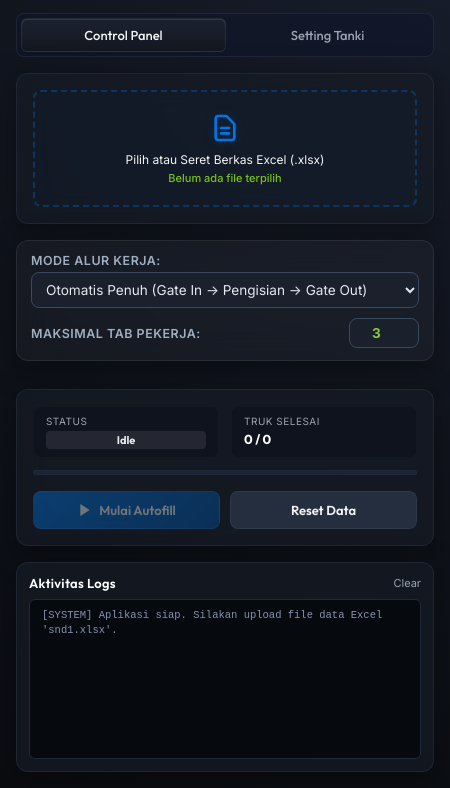
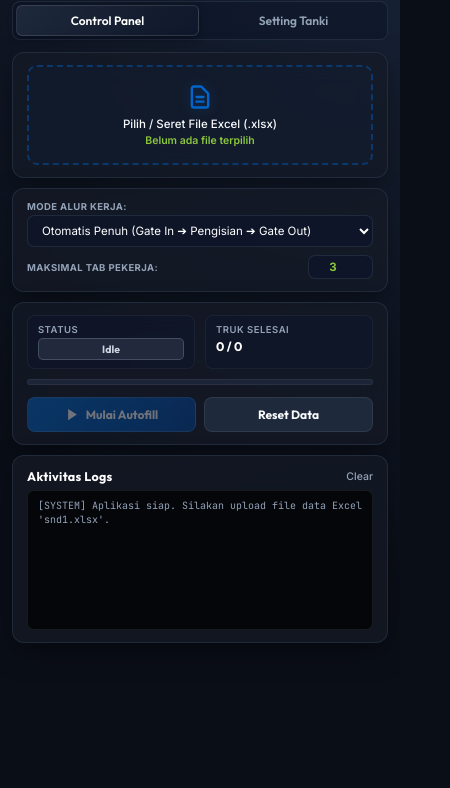
Before and after one commit to Jooz404/Autofill_Program, a browser extension: page popup.html in a window 400 px wide. Shown: the part 64-852 px from the top of the page, 450 px wide, since content can reach past the window. Drawn offline with Linux system fonts and the light colour scheme.

Commit message:
Versi Improvisasi tampilan fleksibilitas UI

```diff
--- a/popup.css
+++ b/popup.css
@@ -1,52 +1,61 @@
-/* Variables & Design System */
+/* Pertamina S&D Autofill - Fluid Responsive Design System */
 :root {
-  --bg-primary: #0a0c10;
-  --bg-secondary: #131720;
-  --bg-card: rgba(22, 28, 38, 0.7);
-  --border-color: rgba(45, 55, 72, 0.5);
-  --text-main: #f3f4f6;
-  --text-muted: #9ca3af;
+  --bg-primary: #0a0e17;
+  --bg-secondary: #121824;
+  --bg-card: rgba(20, 26, 38, 0.75);
+  --bg-card-hover: rgba(28, 36, 52, 0.85);
+  --border-color: rgba(51, 65, 85, 0.5);
+  --border-focus: #0066cc;
 
-  /* Brand colors */
-  --pertamina-red: #ff3344;
-  --pertamina-blue: #0076e5;
-  --pertamina-green: #78c21a;
+  --text-main: #f8fafc;
+  --text-muted: #94a3b8;
+  --text-dim: #64748b;
 
-  /* Glow effects */
-  --glow-red: 0 0 15px rgba(255, 51, 68, 0.4);
-  --glow-blue: 0 0 15px rgba(0, 118, 229, 0.4);
-  --glow-green: 0 0 15px rgba(120, 194, 26, 0.4);
-  --glow-card: 0 8px 32px 0 rgba(0, 0, 0, 0.37);
+  /* Pertamina Corporate Palette */
+  --pertamina-red: #ff2e43;
+  --pertamina-blue: #0066cc;
+  --pertamina-green: #8dc63f;
+  --pertamina-dark-blue: #003b80;
+
+  /* Glow Effects */
+  --glow-blue: 0 0 16px rgba(0, 102, 204, 0.35);
+  --glow-green: 0 0 16px rgba(141, 198, 63, 0.35);
+  --glow-red: 0 0 16px rgba(255, 46, 67, 0.35);
+  --glow-card: 0 10px 30px -5px rgba(0, 0, 0, 0.5);
 
   --font-display: 'Outfit', 'Inter', sans-serif;
   --font-sans: 'Inter', -apple-system, sans-serif;
 }
 
-/* Base Styles */
 * {
   box-sizing: border-box;
   margin: 0;
   padding: 0;
 }
 
-body {
-  width: 450px;
-  min-height: 560px;
+html, body {
+  width: 100%;
+  height: 100%;
+  min-width: 280px;
+  max-width: 100%;
   font-family: var(--font-sans);
   background-color: var(--bg-primary);
   color: var(--text-main);
   overflow-x: hidden;
+  font-size: 13px;
+  -webkit-font-smoothing: antialiased;
 }
 
-/* Glassmorphism Scrollbar */
+/* Custom Scrollbar */
 ::-webkit-scrollbar {
-  width: 6px;
+  width: 5px;
+  height: 5px;
 }
 ::-webkit-scrollbar-track {
   background: var(--bg-primary);
 }
 ::-webkit-scrollbar-thumb {
-  background: #2d3748;
+  background: #334155;
   border-radius: 4px;
 }
 ::-webkit-scrollbar-thumb:hover {
@@ -54,40 +63,40 @@ body {
 }
 
 .app-container {
-  padding: 16px;
-  background: radial-gradient(circle at top right, #171d2b, #0a0c10);
-  min-height: 560px;
+  width: 100%;
+  min-height: 100vh;
+  padding: 12px;
+  background: radial-gradient(circle at top right, #172236 0%, #0a0e17 70%);
   display: flex;
   flex-direction: column;
+  gap: 12px;
 }
 
-/* Header */
+/* Header Section */
 .app-header {
   display: flex;
   justify-content: space-between;
   align-items: center;
-  margin-bottom: 16px;
-  padding-bottom: 12px;
+  padding-bottom: 10px;
   border-bottom: 1px solid var(--border-color);
+  gap: 8px;
 }
 
 .logo-area {
   display: flex;
   align-items: center;
   gap: 10px;
+  min-width: 0;
 }
 
 .header-logo {
-  filter: drop-shadow(0 0 6px rgba(0, 118, 229, 0.5));
+  flex-shrink: 0;
+  filter: drop-shadow(0 0 8px rgba(0, 102, 204, 0.4));
   transition: transform 0.3s ease;
 }
 
 .header-logo.driving {
   animation: truckBounce 0.35s infinite alternate ease-in-out;
-}
-
-.header-logo.driving .wheel-hub {
-  transform-origin: center;
 }
 
 .header-logo.driving .road-dash {
@@ -104,32 +113,43 @@ body {
   100% { stroke-dashoffset: -18; }
 }
 
+.brand {
+  min-width: 0;
+}
+
 .brand h1 {
   font-family: var(--font-display);
-  font-size: 16px;
+  font-size: 15px;
   font-weight: 700;
-  letter-spacing: 0.5px;
-  background: linear-gradient(90deg, #fff, #b3c0d4);
+  letter-spacing: 0.3px;
+  background: linear-gradient(90deg, #ffffff, #cbd5e1);
   -webkit-background-clip: text;
   -webkit-text-fill-color: transparent;
+  white-space: nowrap;
+  overflow: hidden;
+  text-overflow: ellipsis;
   line-height: 1.2;
 }
 
 .brand p {
   font-size: 10px;
   color: var(--text-muted);
+  white-space: nowrap;
+  overflow: hidden;
+  text-overflow: ellipsis;
 }
 
 .edge-indicator {
   display: flex;
   align-items: center;
   gap: 6px;
-  font-size: 11px;
+  font-size: 10.5px;
   color: var(--text-muted);
-  background: rgba(30, 41, 59, 0.7);
+  background: rgba(30, 41, 59, 0.6);
   padding: 4px 8px;
   border-radius: 20px;
-  border: 1px solid rgba(255, 255, 255, 0.05);
+  border: 1px solid rgba(255, 255, 255, 0.08);
+  flex-shrink: 0;
 }
 
 .pulse-dot {
@@ -146,14 +166,14 @@ body {
   100% { opacity: 1; }
 }
 
-/* Nav Tabs */
+/* Navigation Tabs */
 .nav-tabs {
   display: flex;
-  background: rgba(15, 23, 42, 0.6);
-  padding: 4px;
+  background: rgba(15, 23, 42, 0.7);
+  padding: 3px;
   border-radius: 8px;
-  margin-bottom: 16px;
   border: 1px solid var(--border-color);
+  gap: 4px;
 }
 
 .tab-btn {
@@ -161,183 +181,236 @@ body {
   background: none;
   border: none;
   font-family: var(--font-display);
-  font-size: 13px;
-  font-weight: 500;
+  font-size: 12px;
+  font-weight: 600;
   color: var(--text-muted);
-  padding: 8px 12px;
+  padding: 7px 10px;
   cursor: pointer;
   border-radius: 6px;
-  transition: all 0.3s cubic-bezier(0.4, 0, 0.2, 1);
+  transition: all 0.25s ease;
+  white-space: nowrap;
 }
 
 .tab-btn:hover {
-  color: var(--text-main);
-  background: rgba(255, 255, 255, 0.03);
+  color: #fff;
+  background: rgba(255, 255, 255, 0.04);
 }
 
 .tab-btn.active {
-  color: var(--text-main);
-  background: var(--bg-secondary);
-  border: 1px solid rgba(255, 255, 255, 0.08);
-  box-shadow: inset 0 1px 0 rgba(255, 255, 255, 0.1);
-  background: linear-gradient(180deg, #1b212f, #131720);
+  color: #fff;
+  background: linear-gradient(135deg, #1e293b, #0f172a);
+  border: 1px solid rgba(255, 255, 255, 0.12);
+  box-shadow: 0 2px 8px rgba(0, 0, 0, 0.4);
 }
 
-/* Tab Section Switching */
+/* Tab Content Sections */
+.app-content {
+  flex: 1;
+  display: flex;
+  flex-direction: column;
+}
+
 .tab-section {
   display: none;
   flex-direction: column;
-  gap: 16px;
+  gap: 10px;
 }
 
 .tab-section.active {
   display: flex;
 }
 
-/* Cards styles */
+/* Fluid Cards */
 .card {
+  width: 100%;
   background: var(--bg-card);
   backdrop-filter: blur(16px);
   -webkit-backdrop-filter: blur(16px);
   border-radius: 12px;
   border: 1px solid var(--border-color);
-  padding: 16px;
+  padding: 12px 14px;
   box-shadow: var(--glow-card);
+  transition: border-color 0.2s ease;
+}
+
+.card:hover {
+  border-color: rgba(100, 116, 139, 0.6);
 }
 
 .card-header {
   display: flex;
   justify-content: space-between;
   align-items: center;
+  gap: 8px;
 }
 
 .card-header h3 {
   font-family: var(--font-display);
-  font-size: 13px;
-  font-weight: 600;
+  font-size: 12.5px;
+  font-weight: 700;
   color: #fff;
   letter-spacing: 0.3px;
 }
 
-/* Drag and Drop area */
+/* Dropzone Upload Card */
 .dropzone {
   display: flex;
   flex-direction: column;
   align-items: center;
   justify-content: center;
-  border: 2px dashed rgba(0, 118, 229, 0.3);
-  border-radius: 8px;
-  padding: 20px 10px;
+  border: 2px dashed rgba(0, 102, 204, 0.4);
+  border-radius: 10px;
+  padding: 16px 10px;
   cursor: pointer;
   transition: all 0.3s ease;
-  background: rgba(13, 110, 253, 0.02);
+  background: rgba(0, 102, 204, 0.03);
+  text-align: center;
 }
 
 .dropzone:hover {
   border-color: var(--pertamina-blue);
-  background: rgba(0, 118, 229, 0.05);
-  box-shadow: inset 0 0 15px rgba(0, 118, 229, 0.08);
+  background: rgba(0, 102, 204, 0.08);
+  box-shadow: inset 0 0 15px rgba(0, 102, 204, 0.1);
 }
 
 .upload-icon {
-  width: 32px;
-  height: 32px;
+  width: 28px;
+  height: 28px;
   color: var(--pertamina-blue);
-  margin-bottom: 8px;
-  filter: drop-shadow(0 0 4px rgba(0, 118, 229, 0.2));
+  margin-bottom: 6px;
+  filter: drop-shadow(0 0 6px rgba(0, 102, 204, 0.3));
 }
 
 .dropzone-text {
-  font-size: 12px;
+  font-size: 11.5px;
+  font-weight: 500;
   color: var(--text-main);
-  margin-bottom: 4px;
+  margin-bottom: 3px;
 }
 
 .file-name {
-  font-size: 11px;
+  font-size: 10.5px;
   color: var(--pertamina-green);
-  font-weight: 500;
-  max-width: 280px;
+  font-weight: 600;
+  max-width: 100%;
   white-space: nowrap;
   overflow: hidden;
   text-overflow: ellipsis;
 }
 
-/* Status Gauge Grid */
+/* Mode Selection Card */
+.mode-select-card {
+  display: flex;
+  flex-direction: column;
+  gap: 8px;
+}
+
+.form-label {
+  font-size: 10.5px;
+  font-weight: 700;
+  color: var(--text-muted);
+  text-transform: uppercase;
+  letter-spacing: 0.4px;
+}
+
+.form-input {
+  width: 100%;
+  background: rgba(15, 23, 42, 0.9);
+  border: 1px solid var(--border-color);
+  border-radius: 7px;
+  color: #fff;
+  padding: 7px 10px;
+  font-size: 11.5px;
+  transition: all 0.2s ease;
+  font-family: var(--font-sans);
+}
+
+.form-input:focus {
+  outline: none;
+  border-color: var(--pertamina-blue);
+  box-shadow: 0 0 10px rgba(0, 102, 204, 0.3);
+}
+
+/* Controls & Status Grid */
 .status-gaugeGrid {
   display: grid;
   grid-template-columns: 1fr 1fr;
-  gap: 12px;
-  margin-bottom: 12px;
+  gap: 10px;
+  margin-bottom: 10px;
 }
 
 .gauge-item {
-  background: rgba(14, 18, 27, 0.6);
-  border: 1px solid rgba(255, 255, 255, 0.02);
+  background: rgba(15, 23, 42, 0.8);
+  border: 1px solid rgba(255, 255, 255, 0.05);
   border-radius: 8px;
-  padding: 8px 12px;
+  padding: 8px 10px;
   display: flex;
   flex-direction: column;
-  gap: 4px;
+  gap: 3px;
 }
 
 .gauge-label {
-  font-size: 10px;
+  font-size: 9.5px;
   color: var(--text-muted);
   text-transform: uppercase;
   letter-spacing: 0.5px;
+  font-weight: 600;
 }
 
 .gauge-val {
   font-family: var(--font-display);
-  font-size: 13px;
+  font-size: 12.5px;
   font-weight: 700;
   color: #fff;
 }
 
 .status-badge {
-  padding: 2px 6px;
-  border-radius: 4px;
-  font-size: 11px;
+  padding: 3px 8px;
+  border-radius: 5px;
+  font-size: 10.5px;
+  font-weight: 700;
   display: inline-block;
   text-align: center;
+  white-space: nowrap;
+  overflow: hidden;
+  text-overflow: ellipsis;
 }
 
-.status-badge.idle { background: rgba(156, 163, 175, 0.15); color: #e5e7eb; }
-.status-badge.running { background: rgba(0, 118, 229, 0.15); color: #60a5fa; box-shadow: 0 0 10px rgba(0, 118, 229, 0.2); }
-.status-badge.paused { background: rgba(245, 158, 11, 0.15); color: #fbbf24; }
-.status-badge.completed { background: rgba(120, 194, 26, 0.15); color: #34d399; box-shadow: 0 0 10px rgba(120, 194, 26, 0.2); }
+.status-badge.idle { background: rgba(148, 163, 184, 0.15); color: #cbd5e1; border: 1px solid rgba(148, 163, 184, 0.3); }
+.status-badge.running { background: rgba(0, 102, 204, 0.2); color: #38bdf8; border: 1px solid rgba(56, 189, 248, 0.4); box-shadow: 0 0 10px rgba(0, 102, 204, 0.3); }
+.status-badge.paused { background: rgba(245, 158, 11, 0.2); color: #fbbf24; border: 1px solid rgba(245, 158, 11, 0.4); }
+.status-badge.completed { background: rgba(141, 198, 63, 0.2); color: #4ade80; border: 1px solid rgba(74, 222, 128, 0.4); box-shadow: 0 0 10px rgba(141, 198, 63, 0.3); }
 
 /* Progress Bar */
 .progress-bar-container {
-  height: 5px;
-  background-color: rgba(30, 41, 59, 0.8);
+  height: 6px;
+  background-color: rgba(30, 41, 59, 0.9);
   border-radius: 4px;
-  margin-bottom: 16px;
+  margin-bottom: 12px;
   overflow: hidden;
-  border: 1px solid rgba(255, 255, 255, 0.02);
+  border: 1px solid rgba(255, 255, 255, 0.05);
 }
 
 .progress-bar {
   height: 100%;
   background: linear-gradient(90deg, var(--pertamina-blue), var(--pertamina-green));
-  box-shadow: 0 0 8px rgba(0, 118, 229, 0.5);
+  box-shadow: 0 0 10px rgba(0, 102, 204, 0.6);
   transition: width 0.4s ease;
 }
 
 /* Action Buttons */
 .action-buttons {
   display: flex;
-  gap: 10px;
+  gap: 8px;
 }
 
 .btn {
   flex: 1;
   border: none;
   font-family: var(--font-display);
-  font-size: 13px;
-  font-weight: 600;
-  padding: 10px 16px;
+  font-size: 12px;
+  font-weight: 700;
+  padding: 9px 12px;
   border-radius: 8px;
   cursor: pointer;
   display: flex;
@@ -345,6 +418,7 @@ body {
   justify-content: center;
   gap: 6px;
   transition: all 0.2s ease;
+  white-space: nowrap;
 }
 
 .btn:active {
@@ -359,35 +433,32 @@ body {
 }
 
 .btn-start {
-  background: linear-gradient(135deg, var(--pertamina-blue), #0054a6);
+  background: linear-gradient(135deg, var(--pertamina-blue), #004499);
   color: #fff;
-  border: 1px solid rgba(255, 255, 255, 0.1);
+  border: 1px solid rgba(255, 255, 255, 0.15);
 }
 
 .btn-start:hover:not(:disabled) {
   box-shadow: var(--glow-blue);
-  background: linear-gradient(135deg, #0084ff, #0054a6);
+  background: linear-gradient(135deg, #0077ff, #004499);
 }
 
 .btn-secondary {
-  background: #252e3e;
+  background: #1e293b;
   color: var(--text-main);
-  border: 1px solid rgba(255, 255, 255, 0.05);
+  border: 1px solid rgba(255, 255, 255, 0.08);
 }
 
 .btn-secondary:hover:not(:disabled) {
-  background: #313d52;
+  background: #334155;
 }
 
-/* Terminal Log Details */
-.log-card {
-  padding: 12px;
-}
-
+/* Terminal Log Panel */
 .clear-log {
-  font-size: 11px;
+  font-size: 10.5px;
   color: var(--text-muted);
   cursor: pointer;
+  font-weight: 500;
 }
 
 .clear-log:hover {
@@ -395,100 +466,81 @@ body {
 }
 
 .log-terminal {
-  height: 160px;
-  background: #06090e;
-  border: 1px solid #1f2937;
-  border-radius: 6px;
-  padding: 8px 12px;
-  font-family: monospace;
-  font-size: 10.5px;
+  height: 140px;
+  background: #04060a;
+  border: 1px solid rgba(255, 255, 255, 0.08);
+  border-radius: 7px;
+  padding: 8px 10px;
+  font-family: 'JetBrains Mono', 'Consolas', monospace;
+  font-size: 10px;
   overflow-y: auto;
-  margin-top: 8px;
+  margin-top: 6px;
 }
 
 .log-entry {
   line-height: 1.4;
   margin-bottom: 4px;
+  word-break: break-word;
 }
-.log-entry.system { color: #8892b0; }
+.log-entry.system { color: #94a3b8; }
 .log-entry.info { color: #38bdf8; }
-.log-entry.success { color: var(--pertamina-green); }
-.log-entry.warn { color: #f59e0b; }
+.log-entry.success { color: #4ade80; }
+.log-entry.warn { color: #fbbf24; }
 .log-entry.error { color: var(--pertamina-red); font-weight: bold; }
 
-/* Config Form elements */
+/* Tank Config Form */
 .config-desc {
-  font-size: 11px;
+  font-size: 10.5px;
   color: var(--text-muted);
-  margin-bottom: 16px;
+  margin-bottom: 10px;
+  line-height: 1.3;
 }
 
 .save-status {
-  font-size: 11px;
-  color: var(--text-muted);
+  font-size: 10px;
+  color: var(--pertamina-green);
   font-style: italic;
+  font-weight: 500;
 }
 
 .tank-form {
   display: flex;
   flex-direction: column;
-  gap: 12px;
-  max-height: 380px;
+  gap: 10px;
+  max-height: 420px;
   overflow-y: auto;
-  padding-right: 4px;
+  padding-right: 2px;
 }
 
 .form-category-header {
   font-family: var(--font-display);
-  font-size: 11.5px;
-  font-weight: 700;
+  font-size: 10.5px;
+  font-weight: 800;
   color: var(--pertamina-blue);
   text-transform: uppercase;
   letter-spacing: 0.5px;
-  margin: 8px 0 2px 0;
-  border-bottom: 1px solid rgba(0, 118, 229, 0.2);
-  padding-bottom: 4px;
+  margin: 6px 0 2px 0;
+  border-bottom: 1px solid rgba(0, 102, 204, 0.25);
+  padding-bottom: 3px;
 }
 
-.form-row {
-  display: flex;
-  gap: 12px;
-}
-
-.form-row.split .form-group {
-  flex: 1;
-}
-
-.form-row.inline-three .form-group {
-  flex: 1;
+.form-grid-fluid {
+  display: grid;
+  grid-template-columns: repeat(auto-fit, minmax(110px, 1fr));
+  gap: 8px;
 }
 
 .form-group {
   display: flex;
   flex-direction: column;
-  gap: 4px;
+  gap: 3px;
 }
 
 .form-group label {
-  font-size: 10px;
-  font-weight: 600;
+  font-size: 9.5px;
+  font-weight: 700;
   color: var(--text-muted);
+  white-space: nowrap;
+  overflow: hidden;
+  text-overflow: ellipsis;
 }
-
-.form-input {
-  background: rgba(14, 18, 27, 0.8);
-  border: 1px solid var(--border-color);
-  border-radius: 6px;
-  color: #fff;
-  padding: 8px 10px;
-  font-size: 12px;
-  transition: all 0.2s ease;
-  font-family: var(--font-sans);
-}
-
-.form-input:focus {
-  outline: none;
-  border-color: var(--pertamina-blue);
-  box-shadow: 0 0 8px rgba(0, 118, 229, 0.25);
-  background: rgba(14, 18, 27, 1);
-}
--- a/popup.html
+++ b/popup.html
@@ -3,10 +3,10 @@
 <head>
   <meta charset="UTF-8">
   <meta name="viewport" content="width=device-width, initial-scale=1.0">
-  <title>Pertamina S&D Autofill</title>
+  <title>Pertamina S&amp;D Autofill</title>
   <link rel="preconnect" href="https://fonts.googleapis.com">
   <link rel="preconnect" href="https://fonts.gstatic.com" crossorigin>
-  <link href="https://fonts.googleapis.com/css2?family=Inter:wght@300;400;500;600;700&family=Outfit:wght@400;500;600;700;800&display=swap" rel="stylesheet">
+  <link href="https://fonts.googleapis.com/css2?family=Inter:wght@400;500;600;700&family=Outfit:wght@500;600;700;800&family=JetBrains+Mono:wght@400;500&display=swap" rel="stylesheet">
   <link rel="stylesheet" href="popup.css">
 </head>
 <body>
@@ -14,7 +14,7 @@
     <!-- Header -->
     <header class="app-header">
       <div class="logo-area">
-        <svg class="header-logo" id="app-header-logo" width="32" height="32" viewBox="0 0 128 128">
+        <svg class="header-logo" id="app-header-logo" width="30" height="30" viewBox="0 0 128 128">
           <!-- Background Badge -->
           <rect x="10" y="10" width="108" height="108" rx="24" fill="#182234" stroke="#0066cc" stroke-width="3"/>
 
@@ -23,14 +23,13 @@
           <line class="road-dash" x1="24" y1="94" x2="104" y2="94" stroke="#8dc63f" stroke-width="4" stroke-dasharray="10 8" stroke-linecap="round"/>
 
           <!-- TRUCK TANKER BODY -->
-          <!-- Tank (Back part) -->
           <rect x="22" y="42" width="56" height="38" rx="14" fill="#e2e8f0" stroke="#94a3b8" stroke-width="1.5"/>
           <path d="M 22,56 Q 50,60 78,56 L 78,72 Q 50,76 22,72 Z" fill="#0066cc"/>
           <path d="M 22,52 L 78,52 L 78,56 L 22,56 Z" fill="#ff2e43"/>
           <rect x="36" y="38" width="12" height="4" rx="2" fill="#64748b"/>
           <rect x="56" y="38" width="12" height="4" rx="2" fill="#64748b"/>
 
-          <!-- Truck Cabin (Front facing right) -->
+          <!-- Truck Cabin -->
           <path d="M 78,48 L 94,48 Q 104,48 106,58 L 108,70 Q 108,80 98,80 L 78,80 Z" fill="#ff2e43"/>
           <path d="M 84,52 L 96,52 Q 101,52 102,58 L 103,64 L 84,64 Z" fill="#0f172a" stroke="#38bdf8" stroke-width="1"/>
           <rect x="102" y="70" width="7" height="8" rx="2" fill="#475569"/>
@@ -54,7 +53,7 @@
         </div>
       </div>
       <div class="edge-indicator">
-        <span>MS Edge</span>
+        <span>Side Panel</span>
         <div class="pulse-dot"></div>
       </div>
     </header>
@@ -75,23 +74,25 @@
             <svg class="upload-icon" xmlns="http://www.w3.org/2000/svg" fill="none" viewBox="0 0 24 24" stroke="currentColor">
               <path stroke-linecap="round" stroke-linejoin="round" stroke-width="2" d="M9 12h6m-6 4h6m2 5H7a2 2 0 01-2-2V5a2 2 0 012-2h5.586a1 1 0 01.707.293l5.414 5.414a1 1 0 01.293.707V19a2 2 0 01-2 2z" />
             </svg>
-            <span class="dropzone-text">Pilih atau Seret Berkas Excel (.xlsx)</span>
+            <span class="dropzone-text">Pilih / Seret File Excel (.xlsx)</span>
             <span class="file-name" id="file-name-label">Belum ada file terpilih</span>
             <input type="file" id="excel-file" accept=".xlsx, .xls, .xlsm" style="display: none;">
           </label>
         </div>
 
-        <!-- Mode & Worker Concurrency Selection Card -->
-        <div class="card mode-select-card" style="margin-bottom: 12px; padding: 12px 14px; background: rgba(255, 255, 255, 0.03); border: 1px solid rgba(255, 255, 255, 0.08); border-radius: 12px;">
-          <label for="mode-select" style="font-size: 0.78rem; font-weight: 600; color: #a0aec0; margin-bottom: 4px; display: block; text-transform: uppercase; letter-spacing: 0.5px;">Mode Alur Kerja:</label>
-          <select id="mode-select" class="form-input" style="width: 100%; font-size: 0.85rem; padding: 8px 10px; border-radius: 8px; background: #1a202c; color: #e2e8f0; border: 1px solid #3a4a5e; cursor: pointer; margin-bottom: 10px;">
-            <option value="FULL">Otomatis Penuh (Gate In -> Pengisian -> Gate Out)</option>
-            <option value="SKIP_PENGISIAN">Semi-Otomatis (Gate In &amp; Gate Out Saja)</option>
-          </select>
+        <!-- Mode & Worker Selection Card -->
+        <div class="card mode-select-card">
+          <div class="form-group">
+            <label for="mode-select" class="form-label">Mode Alur Kerja:</label>
+            <select id="mode-select" class="form-input">
+              <option value="FULL">Otomatis Penuh (Gate In ➔ Pengisian ➔ Gate Out)</option>
+              <option value="SKIP_PENGISIAN">Semi-Otomatis (Gate In &amp; Gate Out Saja)</option>
+            </select>
+          </div>
 
-          <div style="display: flex; align-items: center; justify-content: space-between; gap: 10px;">
-            <label for="max-workers-input" style="font-size: 0.78rem; font-weight: 600; color: #a0aec0; text-transform: uppercase; letter-spacing: 0.5px; margin: 0;">Maksimal Tab Pekerja:</label>
-            <input type="number" id="max-workers-input" min="1" max="10" value="3" class="form-input" style="width: 70px; font-size: 0.85rem; padding: 6px 8px; border-radius: 8px; background: #1a202c; color: #8dc63f; border: 1px solid #3a4a5e; text-align: center; font-weight: 700;">
+          <div class="form-group" style="flex-direction: row; justify-content: space-between; align-items: center; gap: 8px;">
+            <label for="max-workers-input" class="form-label" style="margin: 0;">Maksimal Tab Pekerja:</label>
+            <input type="number" id="max-workers-input" min="1" max="10" value="3" class="form-input" style="width: 65px; text-align: center; font-weight: 700; color: #8dc63f; padding: 4px 6px;">
           </div>
         </div>
 
@@ -114,11 +115,11 @@
 
           <div class="action-buttons">
             <button class="btn btn-start" id="btn-start" disabled>
-              <svg width="16" height="16" viewBox="0 0 24 24" fill="currentColor"><polygon points="5,3 19,12 5,21"/></svg>
+              <svg width="15" height="15" viewBox="0 0 24 24" fill="currentColor"><polygon points="5,3 19,12 5,21"/></svg>
               Mulai Autofill
             </button>
             <button class="btn btn-secondary" id="btn-stop" disabled style="display: none;">
-              <svg width="16" height="16" viewBox="0 0 24 24" fill="currentColor"><rect x="4" y="4" width="16" height="16" rx="2"/></svg>
+              <svg width="15" height="15" viewBox="0 0 24 24" fill="currentColor"><rect x="4" y="4" width="16" height="16" rx="2"/></svg>
               Hentikan
             </button>
             <button class="btn btn-secondary" id="btn-reset">
@@ -127,7 +128,7 @@
           </div>
         </div>
 
-        <!-- Terminal-like Log Panel -->
+        <!-- Activity Log Panel -->
         <div class="card log-card">
           <div class="card-header">
             <h3>Aktivitas Logs</h3>
@@ -142,47 +143,43 @@
       <!-- Section 2: Tank Configuration -->
       <section id="tab-tanks" class="tab-section">
         <div class="card config-card">
-          <div class="card-header" style="margin-bottom: 12px;">
+          <div class="card-header" style="margin-bottom: 8px;">
             <h3>Pengaturan Nomor Tanki</h3>
             <span class="save-status" id="save-status">Tersimpan otomatis</span>
           </div>
-          <p class="config-desc">Sesuaikan nomor tangki yang aktif hari ini berdasarkan jadwal pengisian (Filling Shed).</p>
+          <p class="config-desc">Sesuaikan nomor tangki aktif hari ini berdasarkan jadwal pengisian (Filling Shed).</p>
 
           <form id="tank-form" class="tank-form">
-            <!-- Pertalite -->
-            <div class="form-row">
+            <!-- Pertalite & Pertamax Grid -->
+            <div class="form-grid-fluid">
               <div class="form-group">
                 <label for="tank-pertalite">PERTALITE (Tk. 1)</label>
                 <input type="text" id="tank-pertalite" placeholder="contoh: 11" class="form-input">
               </div>
-            </div>
-
-            <!-- Pertamax -->
-            <div class="form-row">
               <div class="form-group">
                 <label for="tank-pertamax">PERTAMAX (Tk. 1)</label>
                 <input type="text" id="tank-pertamax" placeholder="contoh: 3" class="form-input">
               </div>
             </div>
 
-            <!-- Biosolar B50 (Inline Blending: Solar + Fame) -->
+            <!-- Biosolar Dual Tank Grid -->
             <div class="form-category-header">IN LINE BLENDING (Dual Tanki)</div>
 
-            <div class="form-row split">
+            <div class="form-grid-fluid">
               <div class="form-group">
-                <label for="tank-solar-1">BIOSOLAR B50 (Tanki 1 - Solar)</label>
+                <label for="tank-solar-1">BIOSOLAR B50 (Tank 1 - Solar)</label>
                 <input type="text" id="tank-solar-1" placeholder="contoh: 15" class="form-input">
               </div>
               <div class="form-group">
-                <label for="tank-solar-2">BIOSOLAR B50 (Tanki 2 - FAME)</label>
+                <label for="tank-solar-2">BIOSOLAR B50 (Tank 2 - FAME)</label>
                 <input type="text" id="tank-solar-2" placeholder="contoh: 8" class="form-input">
               </div>
             </div>
 
-            <div class="form-category-header">Lainnya</div>
+            <!-- Lainnya Grid -->
+            <div class="form-category-header">Produk Lainnya</div>
 
-            <!-- Pertadex / Pertamax Turbo / Avtur -->
-            <div class="form-row inline-three">
+            <div class="form-grid-fluid">
               <div class="form-group">
                 <label for="tank-pertadex">PERTADEX</label>
                 <input type="text" id="tank-pertadex" placeholder="17" class="form-input">
@@ -202,7 +199,6 @@
     </main>
   </div>
 
-  <!-- Load xlsx library locally -->
   <script src="xlsx.full.min.js"></script>
   <script src="popup.js"></script>
 </body>
```
